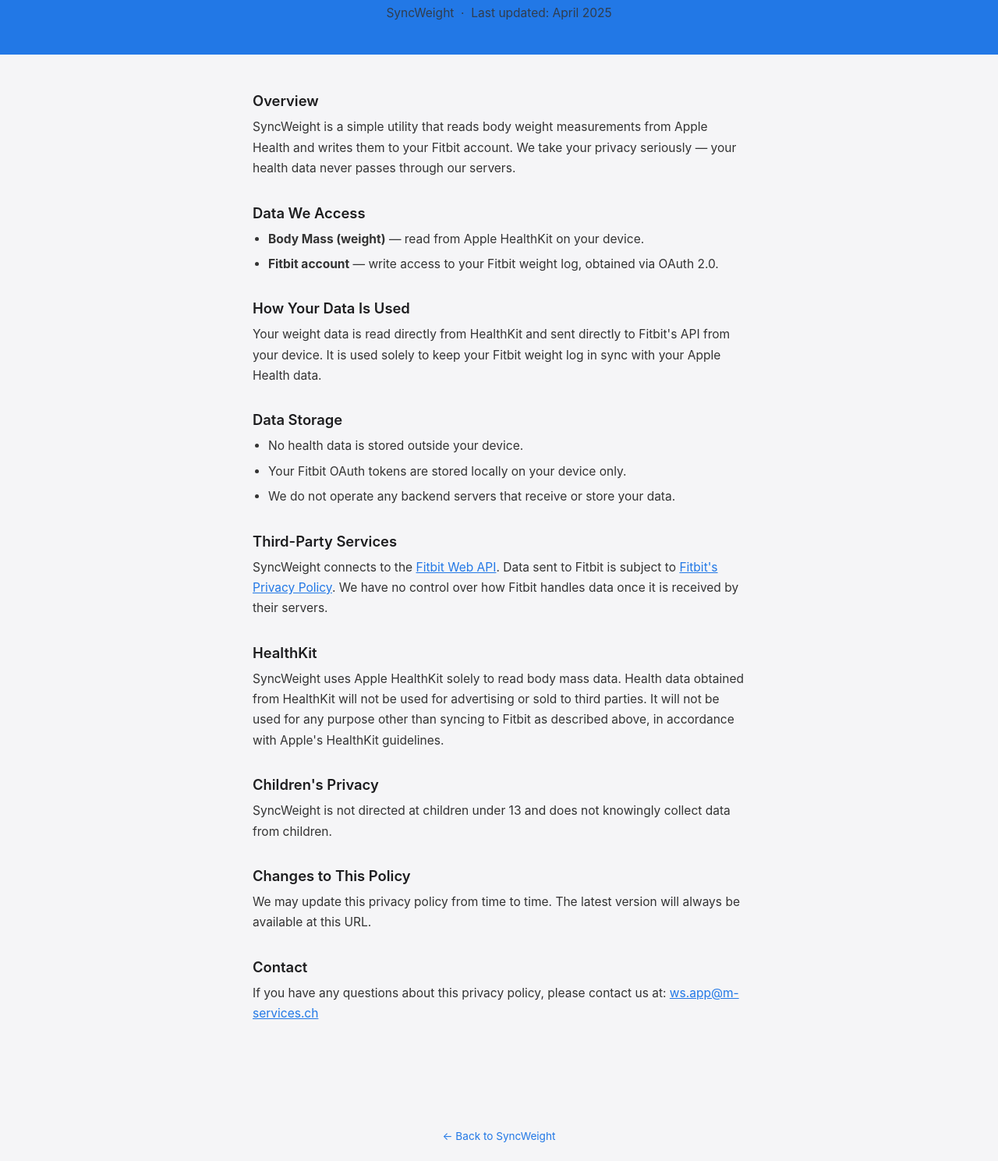
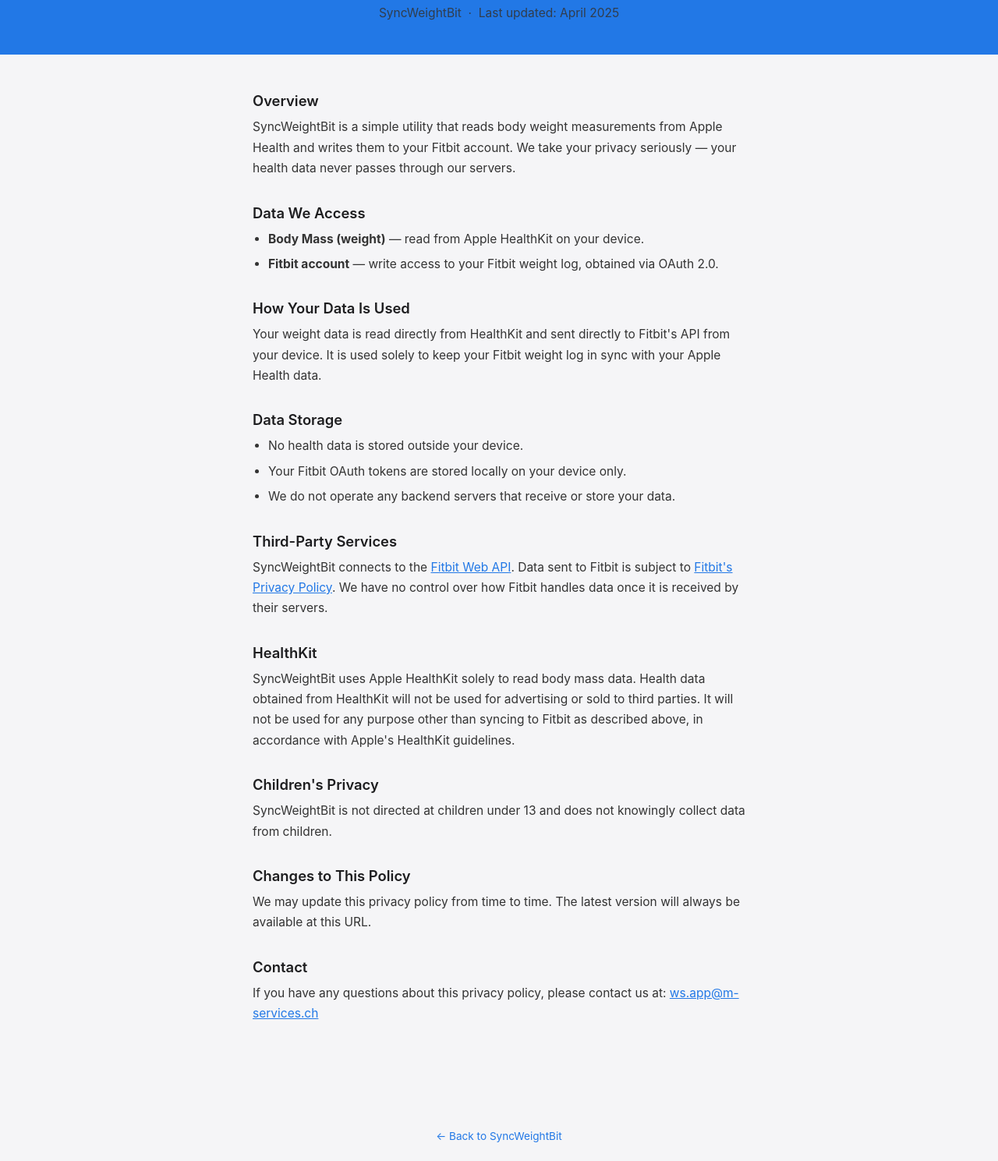
Before and after one commit to mservice-ch/weightsync, a plain HTML site: page privacy.html in a window 1280 px wide. Shown: the part 77-1566 px from the top of the page at 78% size. Drawn offline with Linux system fonts and the light colour scheme.

Commit message:
Rename app to SyncWeightBit

```diff
--- a/privacy.html
+++ b/privacy.html
@@ -3,7 +3,7 @@
 <head>
   <meta charset="UTF-8" />
   <meta name="viewport" content="width=device-width, initial-scale=1.0" />
-  <title>Privacy Policy – SyncWeight</title>
+  <title>Privacy Policy – SyncWeightBit</title>
   <style>
     * { margin: 0; padding: 0; box-sizing: border-box; }
     body { font-family: -apple-system, BlinkMacSystemFont, "Segoe UI", sans-serif; background: #f5f5f7; color: #1d1d1f; }
@@ -24,13 +24,13 @@
 
 <header>
   <h1>Privacy Policy</h1>
-  <p>SyncWeight &nbsp;·&nbsp; Last updated: April 2025</p>
+  <p>SyncWeightBit &nbsp;·&nbsp; Last updated: April 2025</p>
 </header>
 
 <div class="content">
 
   <h2>Overview</h2>
-  <p>SyncWeight is a simple utility that reads body weight measurements from Apple Health and writes them to your Fitbit account. We take your privacy seriously — your health data never passes through our servers.</p>
+  <p>SyncWeightBit is a simple utility that reads body weight measurements from Apple Health and writes them to your Fitbit account. We take your privacy seriously — your health data never passes through our servers.</p>
 
   <h2>Data We Access</h2>
   <ul>
@@ -49,13 +49,13 @@
   </ul>
 
   <h2>Third-Party Services</h2>
-  <p>SyncWeight connects to the <a href="https://dev.fitbit.com" target="_blank">Fitbit Web API</a>. Data sent to Fitbit is subject to <a href="https://www.fitbit.com/global/us/legal/privacy-policy" target="_blank">Fitbit's Privacy Policy</a>. We have no control over how Fitbit handles data once it is received by their servers.</p>
+  <p>SyncWeightBit connects to the <a href="https://dev.fitbit.com" target="_blank">Fitbit Web API</a>. Data sent to Fitbit is subject to <a href="https://www.fitbit.com/global/us/legal/privacy-policy" target="_blank">Fitbit's Privacy Policy</a>. We have no control over how Fitbit handles data once it is received by their servers.</p>
 
   <h2>HealthKit</h2>
-  <p>SyncWeight uses Apple HealthKit solely to read body mass data. Health data obtained from HealthKit will not be used for advertising or sold to third parties. It will not be used for any purpose other than syncing to Fitbit as described above, in accordance with Apple's HealthKit guidelines.</p>
+  <p>SyncWeightBit uses Apple HealthKit solely to read body mass data. Health data obtained from HealthKit will not be used for advertising or sold to third parties. It will not be used for any purpose other than syncing to Fitbit as described above, in accordance with Apple's HealthKit guidelines.</p>
 
   <h2>Children's Privacy</h2>
-  <p>SyncWeight is not directed at children under 13 and does not knowingly collect data from children.</p>
+  <p>SyncWeightBit is not directed at children under 13 and does not knowingly collect data from children.</p>
 
   <h2>Changes to This Policy</h2>
   <p>We may update this privacy policy from time to time. The latest version will always be available at this URL.</p>
@@ -66,7 +66,7 @@
 </div>
 
 <footer>
-  <a href="index.html">← Back to SyncWeight</a>
+  <a href="index.html">← Back to SyncWeightBit</a>
 </footer>
 
 </body>
```
Also changed, not shown: index.html (+6 -6 lines).
